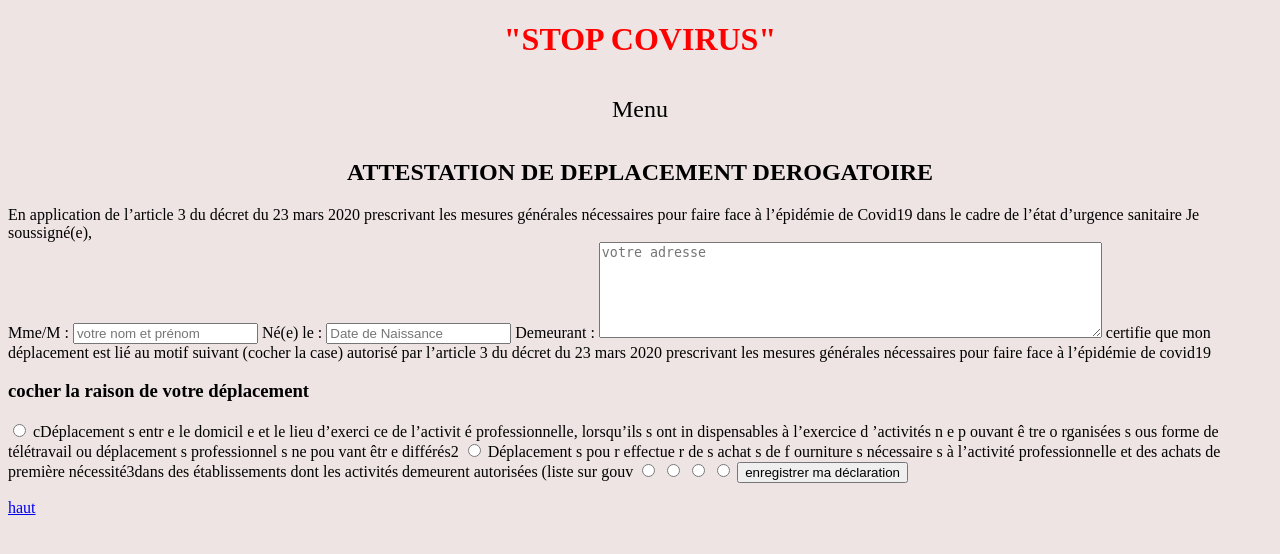
After one commit to Yvan0112/projet2Y, a PHP site: page /attestation.php in a window 1280 px wide. The commit adds this page. Shown: the top 554 px of the page. Run offline with PHP 8.4, Linux system fonts and the light colour scheme.

Commit message:
ajout formulaire attestation derogatoire

```diff
--- a/dev1/assets/css/style.css
+++ b/dev1/assets/css/style.css
@@ -26,7 +26,7 @@ nav {
   }
   #menu {
     padding: 1rem;
-    text-align: end;
+    text-align: center;
     font-size: 1.5rem;
   }
   #menu:hover {
--- /dev/null
+++ b/dev1/attestation.php
@@ -0,0 +1,82 @@
+<!DOCTYPE html>
+<html lang="en">
+<head>
+    <meta charset="UTF-8">
+    <meta name="viewport" content="width=device-width, initial-scale=1.0">
+    <meta http-equiv="X-UA-Compatible" content="ie=edge">
+    <title>Projet2Y</title>
+    <link rel="stylesheet" href="assets/css/style.css">
+
+</head>
+<body>
+    <h1>"STOP COVIRUS"</h1>
+    <nav class=slide>
+            <ul>
+                <li><a href="index.php">Menu Principal</a></li>
+                <li><a href="accueil.php">Accueil</a></li>
+                <li><a href="symptomes.php">Informations essentielles</a></li>
+                <li><a href="attestation.php">Attestation dérogatoire</a></li>
+                <li><a href="contact.php">Contact et N° utiles</a></li>
+            </ul>
+        </nav>
+        <div id="menu">Menu</div>
+        </nav>
+        <section>
+            <h2>ATTESTATION DE DEPLACEMENT DEROGATOIRE</h2>
+            <span>En application de l’article 3 du décret du    23 mars 2020    prescrivant les mesures générales nécessaires pour faire face à l’épidémie de Covid19 dans le cadre de l’état d’urgence sanitaire</span>
+            <span> Je soussigné(e),</span>
+            <form action="" method="POST">
+                <span>Mme/M :</span>
+                <input type="text" name="nom" required placeholder="votre nom et prénom">
+                <span>Né(e) le :</span>
+                <input type="datetime" name="dateNaissance" required placeholder="Date de Naissance">
+                <span>Demeurant : </span>
+                <textarea name="adresse" cols="60" rows="6" required placeholder="votre adresse"></textarea>
+                <span>certifie que mon déplacement est lié au motif suivant (cocher la case) autorisé par l’article    3 du décret du 23 mars 2020 prescrivant les mesures générales nécessaires pour faire face à l’épidémie de covid19</span>
+                <h3>cocher la raison de votre déplacement</h3>
+
+                <label>
+                    <input type="radio" name="raison" required value="courses alimentaires">
+                    <span>cDéplacement  s entr e le domicil  e et le lieu d’exerci  ce de l’activit  é professionnelle, lorsqu’ils s   ont in dispensables à l’exercice d  ’activités n   e p ouvant ê  tre o rganisées s   ous forme de télétravail ou déplacement  s professionnel   s ne  pou vant êtr e différés2</span>
+                </label>
+
+                <label>
+                    <input type="radio" name="raison" required value="travail">
+                    <span>Déplacement    s pou r effectue  r de s achat s de f ourniture  s nécessaire  s à l’activité professionnelle et des  achats   de  première   nécessité3dans  des  établissements dont  les activités   demeurent   autorisées   (liste sur gouv</span>
+                </label>
+
+                <label>
+                    <input type="radio" name="raison" required value="aide aux proches">
+                    <span></span>
+                </label>
+
+                <label>
+                    <input type="radio" name="raison" required value="necessité médicale">
+                    <span></span>
+                </label>
+
+                <label>
+                    <input type="radio" name="raison" required value="necessité familiale">
+                    <span></span>
+                </label>
+
+                <label>
+                    <input type="radio" name="raison" required value="sortie sport individuel">
+                    <span></span>
+                </label>
+
+                <button type="submit">enregistrer ma déclaration</button>
+                <input type="hidden" name="identifiantFormulaire" value="declaration">
+                <div class="confirmation">
+
+
+                </div>
+            </form>
+        </section>
+
+
+        <script src="assets/js/app.js"></script>
+    <p class="revenir"><a href="#haut" title="revenir en haut de la page">haut</a></p>
+
+</body>
+</html>
```
Also changed, not shown: dev1/accueil.php (+5 -2 lines), dev1/contact.php (+7 -2 lines), dev1/index.php (+7 -3 lines), dev1/symptomes.php (+5 -2 lines), dev1/php/view/section-accueil.php (added), dev1/php/view/section-contact.php (added), dev1/php/view/section-index.php (added), dev1/php/view/section-symptomes.php (added), dev1/php/view/section.php (deleted).
